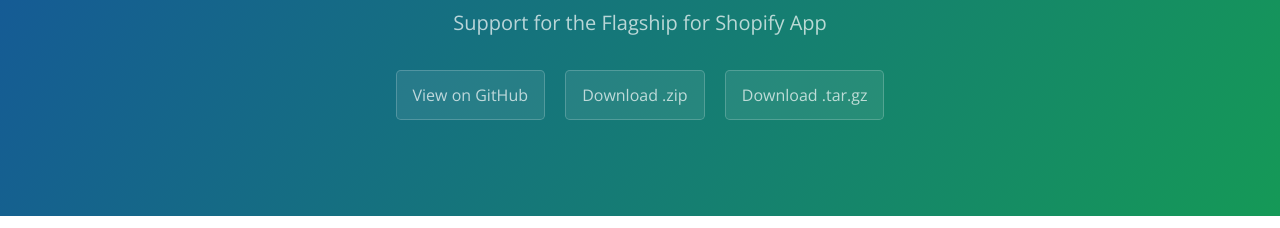
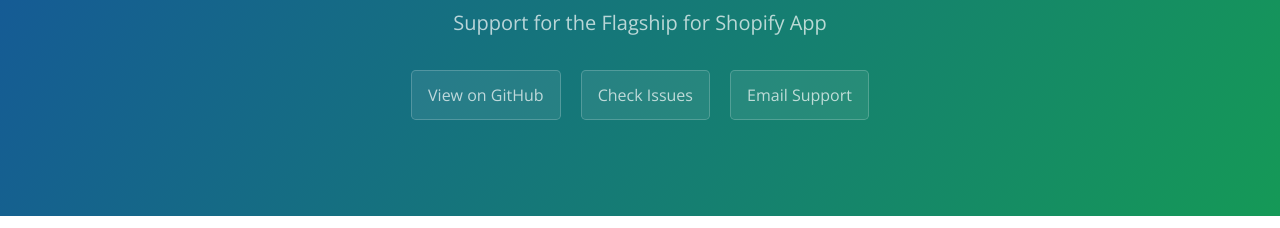
Before and after one commit to flagshipcompany/shopify-app-public, a plain HTML site: page index.html in a window 1280 px wide. Shown: the part 167-395 px from the top of the page. Drawn offline with nearby package versions, Linux system fonts and the light colour scheme.

Commit message:
Update index.html

```diff
--- a/index.html
+++ b/index.html
@@ -14,8 +14,8 @@
       <h1 class="project-name">Flagship For Shopify</h1>
       <h2 class="project-tagline">Support for the Flagship for Shopify App</h2>
       <a href="https://github.com/flagshipcompany/shopify-app-public" class="btn">View on GitHub</a>
-      <a href="https://github.com/flagshipcompany/shopify-app-public/zipball/master" class="btn">Download .zip</a>
-      <a href="https://github.com/flagshipcompany/shopify-app-public/tarball/master" class="btn">Download .tar.gz</a>
+      <a href="https://github.com/flagshipcompany/shopify-app-public/issues" class="btn">Check Issues</a>
+      <a href="mailto:support@flagshipcompany.com" class="btn">Email Support</a>
     </section>
 
     <section class="main-content">
```
